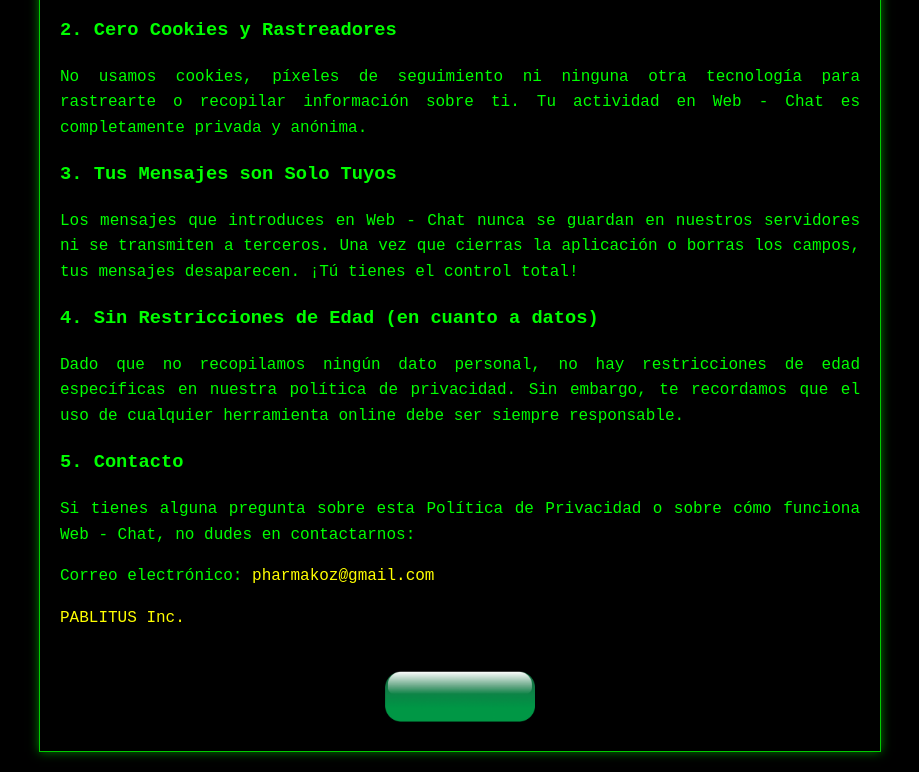
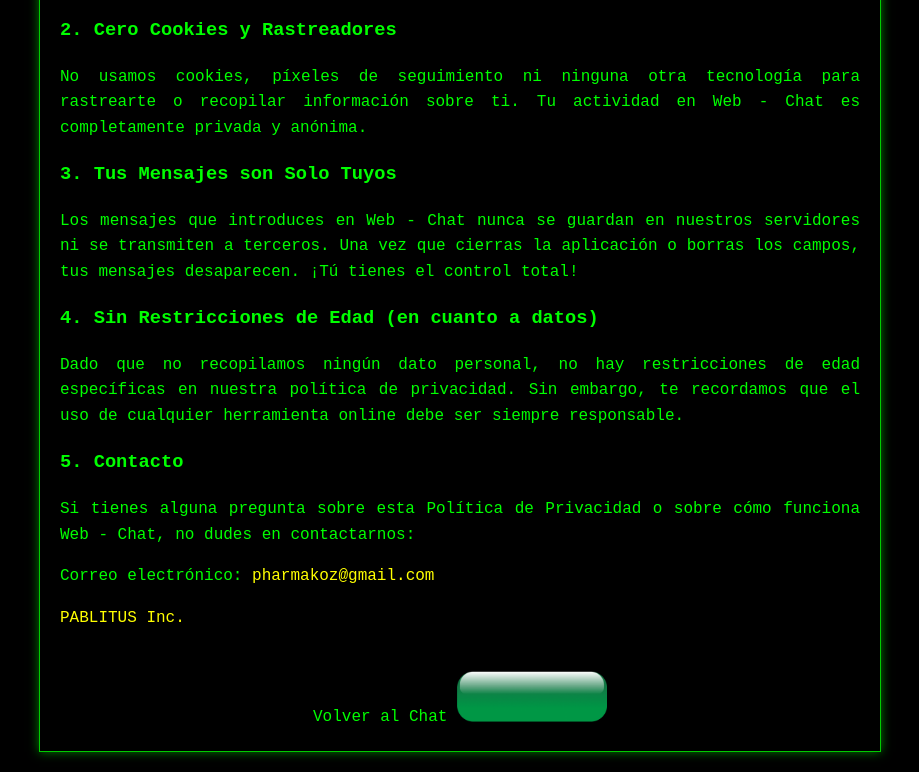
Before and after one commit to Pablitus666/Web--Chat-, a website: page info.html in a window 1280 px wide. Shown: the part 2721-3493 px from the top of the page, without its empty margins (180-1099 px from the left). Drawn offline with Linux system fonts and the light colour scheme.

Commit message:
feat(ui): Add 'Volver al Chat' text above info button
Added the text 'Volver al Chat' above the image button on the info.html page as requested by the user.

```diff
--- a/info.html
+++ b/info.html
@@ -354,15 +354,27 @@
 
 
 
-                <div class="return-button-container">
+                        <div class="return-button-container">
 
-                    <button id="close-info-btn">
 
-                        <img src="images/boton.png" alt="Volver al Chat">
 
-                    </button>
+                            <span>Volver al Chat</span>
 
-                </div>
+
+
+                            <button id="close-info-btn">
+
+
+
+                                <img src="images/boton.png" alt="Volver al Chat">
+
+
+
+                            </button>
+
+
+
+                        </div>
 
             </div>
 
```
